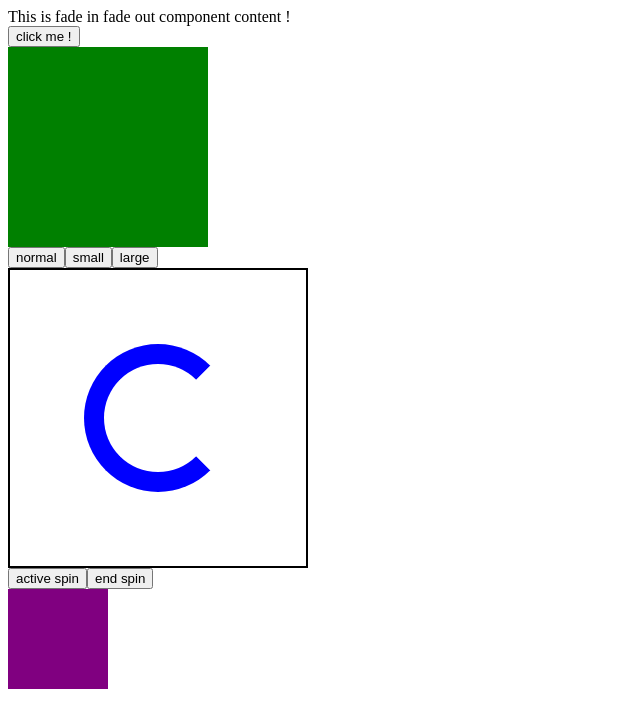
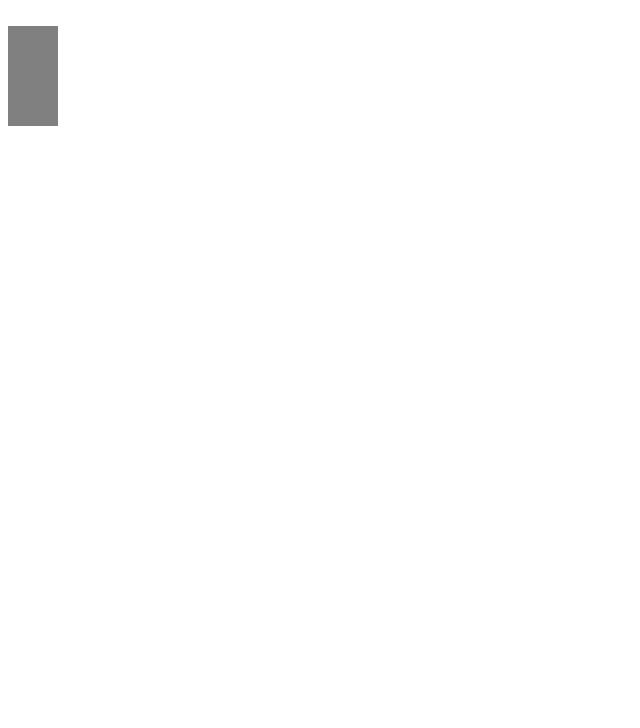
Before and after one commit to EmircanKoc1/angular-animations, an Angular app: page / in a window 1280 px wide. Shown: the top 728 px of the page, without its empty margins (0-640 px from the left). Built offline with nearby package versions, Linux system fonts and the light colour scheme.

Commit message:
The sequence animation sample has been added

```diff
--- a/src/app/app.component.html
+++ b/src/app/app.component.html
@@ -1,7 +1,9 @@
-<app-fadeinfadeout></app-fadeinfadeout>
+<!-- <app-fadeinfadeout></app-fadeinfadeout>
 <br>
 <app-resize></app-resize>
 <br>
 <app-spin></app-spin>
 <br>
-<app-opacity-and-move-left></app-opacity-and-move-left>
+<app-opacity-and-move-left></app-opacity-and-move-left> -->
+<br>
+<app-left-resize-and-start-gradient></app-left-resize-and-start-gradient>
--- a/src/app/app.component.ts
+++ b/src/app/app.component.ts
@@ -5,11 +5,12 @@ import { animate, AnimationMetadataType, state, style, transition, trigger } fro
 import { ResizeComponent } from "./components/resize/resize.component";
 import { SpinComponent } from "./components/spin/spin.component";
 import { OpacityAndMoveLeftComponent } from "./components/opacity-and-move-left/opacity-and-move-left.component";
+import { LeftResizeAndStartGradientComponent } from "./components/left-resize-and-start-gradient/left-resize-and-start-gradient.component";
 
 @Component({
   selector: 'app-root',
   standalone: true,
-  imports: [FadeinfadeoutComponent, ResizeComponent, SpinComponent, OpacityAndMoveLeftComponent],
+  imports: [FadeinfadeoutComponent, ResizeComponent, SpinComponent, OpacityAndMoveLeftComponent, LeftResizeAndStartGradientComponent],
   templateUrl: './app.component.html',
   styleUrl: './app.component.scss'
 })
--- /dev/null
+++ b/src/app/components/left-resize-and-start-gradient/left-resize-and-start-gradient.component.html
@@ -0,0 +1,2 @@
+<div [@sequenceAnimation] class="box">
+</div>
--- /dev/null
+++ b/src/app/components/left-resize-and-start-gradient/left-resize-and-start-gradient.component.scss
@@ -0,0 +1,5 @@
+.box{
+    width: 50px;
+    height: 100px;
+    background-color: gray;
+}
--- /dev/null
+++ b/src/app/components/left-resize-and-start-gradient/left-resize-and-start-gradient.component.ts
@@ -0,0 +1,23 @@
+import { animate, sequence, style, transition, trigger } from '@angular/animations';
+import { Component } from '@angular/core';
+
+@Component({
+  selector: 'app-left-resize-and-start-gradient',
+  standalone: true,
+  imports: [],
+  templateUrl: './left-resize-and-start-gradient.component.html',
+  styleUrl: './left-resize-and-start-gradient.component.scss',
+  animations: [
+    trigger("sequenceAnimation", [
+      transition("void =>*", [
+        sequence([
+          animate("2s", style({ "width": "300px" })),
+          animate("4s", style({ "background": "linear-gradient(to right, white, gray)" })),
+        ])
+      ])
+    ])
+  ]
+})
+export class LeftResizeAndStartGradientComponent {
+
+}
```
Also changed, not shown: 1 other file (tests, documents, lock files or other folders).
